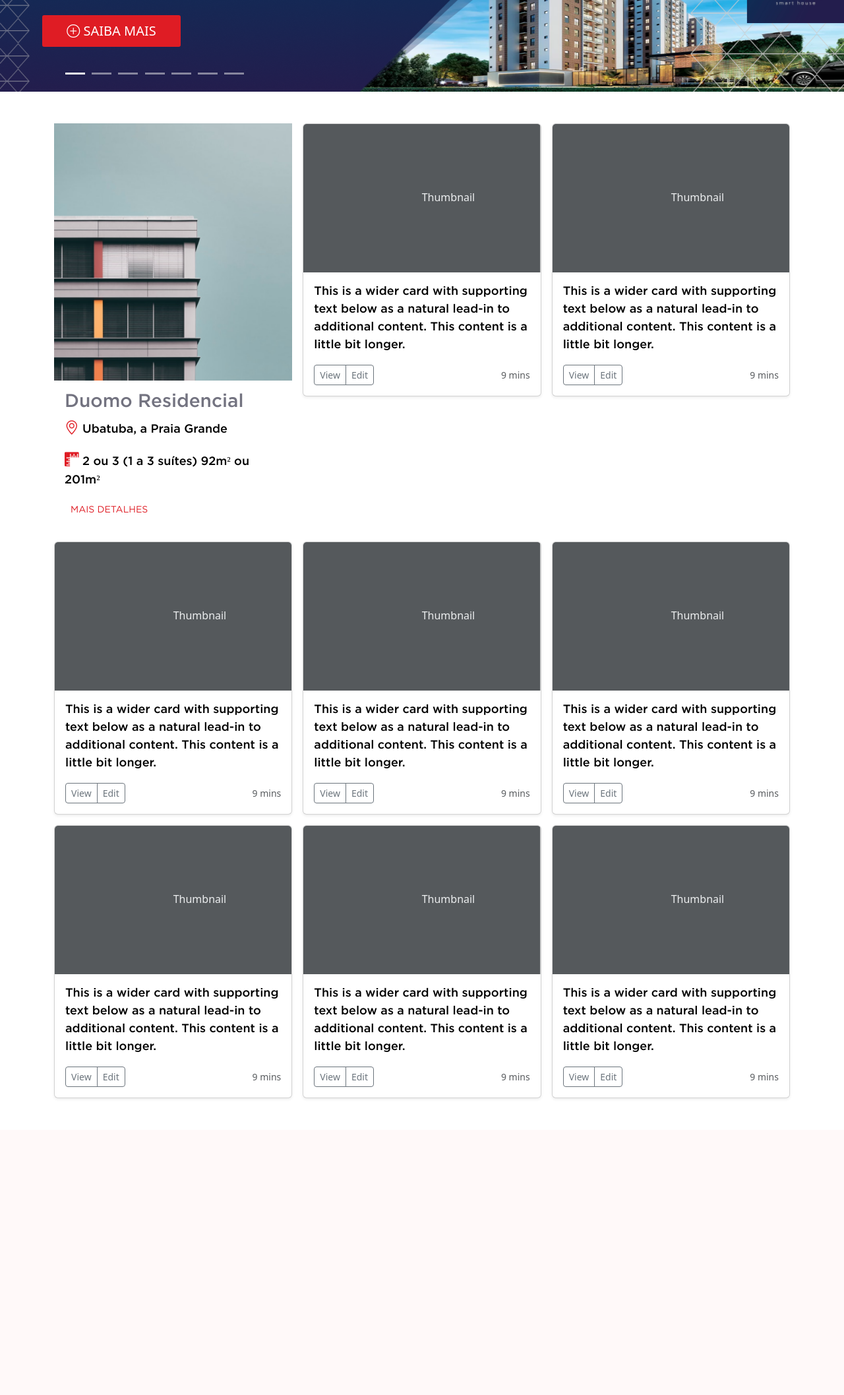
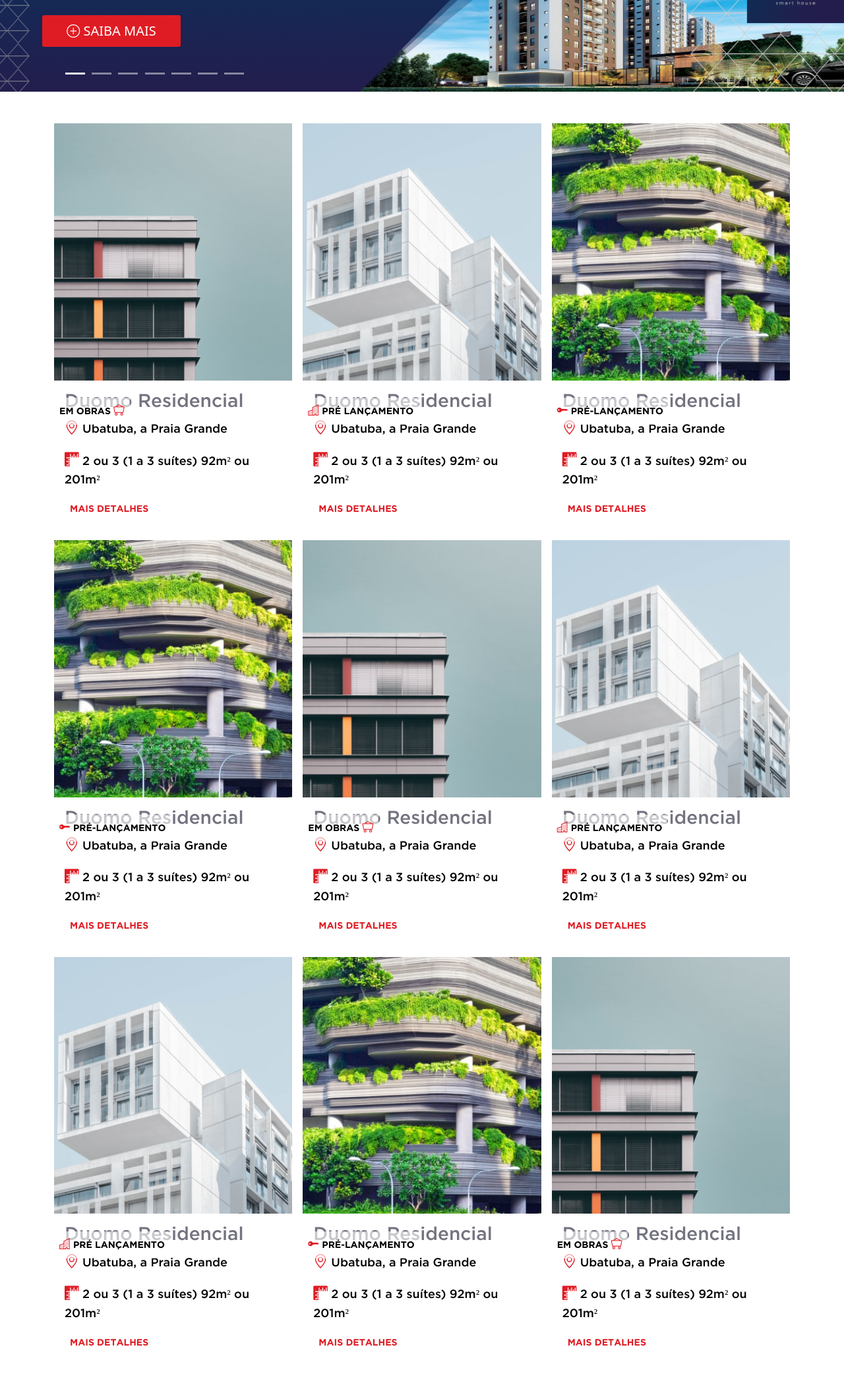
Before and after one commit to elenpetri/desafio-move-digital, a Flask app: page / in a window 1280 px wide. Shown: the part 257-2372 px from the top of the page at 66% size. Before the commit the page ends 1923 px from the top, so only its background shows below. Run offline with Flask 2, Linux system fonts and the light colour scheme; some libraries are stand-ins or nearby versions.

Commit message:
🎨 Improved formatting: Estilização do conteúdo do "album/catálogo"

```diff
--- a/src/static/css/home.css
+++ b/src/static/css/home.css
@@ -1,13 +1,20 @@
 @charset "UTF-8";
+
 @font-face {
-    font-family: 'GothamMedium_1' ;
+    font-family: 'GothamMedium_1';
     src: url('../fontes/GothamMedium_1.ttf') format('truetype');
 }
 
 @font-face {
-    font-family: 'GothamBook' ;
+    font-family: 'GothamBook';
     src: url('../fontes/GothamBook.ttf') format('truetype');
 }
+
+@font-face {
+    font-family: 'GothamBold';
+    src: url('../fontes/GothamBold.ttf') format('truetype');
+}
+
 /* HEADER */
 .bg-header {
     background-color: var(--red);
@@ -88,32 +95,36 @@
 }
 
 /* CARROSSEL */
-#btn-carrossel-div button{
-   background-color: #EEEEEE;
+#btn-carrossel-div button {
+    background-color: #EEEEEE;
 }
 
-.carousel-indicators.justify-content-start{
+.carousel-indicators.justify-content-start {
     margin-left: 6rem;
 }
 
 /*====Carrossel 2====*/
-#carrossel-2{ /*Todo conteudo da div incluindo h1, h2, button, etc*/
+#carrossel-2 {
+    /*Todo conteudo da div incluindo h1, h2, button, etc*/
     text-align: start;
     left: 6%;
 }
 
-.h1-carrossel-2{ /*Lançamento!*/
+.h1-carrossel-2 {
+    /*Lançamento!*/
     color: black;
 }
 
-.h2-carrossel-2{ /*Loteamento fechado de alto padrão em Taubaté!*/
+.h2-carrossel-2 {
+    /*Loteamento fechado de alto padrão em Taubaté!*/
     color: black;
     font-size: 42px;
     width: 665px;
     padding-top: 0.5rem;
 }
 
-.sub-txt-carrossel-2{ /*Terrenos de 250m² a 550m*/
+.sub-txt-carrossel-2 {
+    /*Terrenos de 250m² a 550m*/
     color: #737380;
     font-size: 26px;
     font-weight: 400;
@@ -132,7 +143,7 @@
     padding: auto;
 }
 
-#btn-area-busca-mobile{
+#btn-area-busca-mobile {
     width: 100%;
     background-color: var(--red);
     color: var(--white);
@@ -148,29 +159,87 @@
     border-width: 0;
 }
 
+.blackout-card img:hover  {
+    filter: brightness(80%);
+
+}
+
+.blackout-card img:hover ~ label {
+    background: white !important;
+
+}
+
+.blackout-card img:hover ~ .card-body .h1-txt-card {
+    color: var(--red);
+}
+
 .h1-txt-card {
-    color: var(--titulocard); /*Duomo Residencial*/
+    color: var(--titulocard);
+    /*Duomo Residencial*/
     font-size: 28px;
     font-weight: 400;
     font-family: 'GothamMedium_1';
 }
 
-.card-text{ /*Ubatuba, a Praia Grande e 2 ou 3 (1 a 3 suítes) 92m² ou 201m²*/
+.card-text {
+    /*Ubatuba, a Praia Grande e 2 ou 3 (1 a 3 suítes) 92m² ou 201m²*/
     color: black;
     font-size: 18px;
     font-family: 'GothamMedium_1';
 }
 
-.icon-card{
+.icon-card {
     color: var(--red);
     font-size: larger;
 }
 
-.btn.btn-sm.button-card{ /*MAIS DETALHES*/
-    font-family: 'GothamBook';
+.btn.btn-sm.button-card {
+    /*MAIS DETALHES*/
+    font-family: 'GothamBold';
     color: var(--red);
     font-size: 14px;
+    border: 0;
 }
+
+#fundo-btn-card {
+    /*efeito de slide no botão MAIS DETALHES*/
+    width: 0px;
+    background: var(--red);
+    transition: width 0.3s;
+    white-space: nowrap;
+    border-radius: 0;
+
+}
+
+#fundo-btn-card:hover,
+#fundo-btn-card:hover button {
+    width: 8rem;
+    color: var(--white);
+    border-radius: 0;
+}
+
+/*Tag informativa das imagens (pré lançamento, pronto para morar ...*/
+.container {
+    position: relative;
+}
+
+#image {
+    position: absolute;
+}
+
+#txt-tag-card {
+    position: absolute;
+    top: 26rem;
+    font-size: 14px;
+    font-family: 'GothamBold';
+    color: black;
+    background: rgba(255, 255, 255, 0.6);
+    width: auto;
+    padding: 8px;
+}
+
+
+
 
 /* ============================*/
 /*RESPONSIVO Max-width*/
@@ -179,109 +248,124 @@
         width: 80%;
     }
 
-    .txt-botao-header { /*inferior a 1024px esconde os textos dos botões do header que aparecem para desktop*/
+    .txt-botao-header {
+        /*inferior a 1024px esconde os textos dos botões do header que aparecem para desktop*/
         visibility: visible;
         visibility: hidden;
         visibility: collapse;
         display: none;
     }
 
-    .botao-header-desktop{ /*esconde botão de Buscar lançamentos para exibir o botão em modo mobile*/
+    .botao-header-desktop {
+        /*esconde botão de Buscar lançamentos para exibir o botão em modo mobile*/
         display: none !important;
     }
 
-    #carouselExampleIndicators > div.carousel-inner > div.carousel-item.active > div > h1{
+    #carouselExampleIndicators>div.carousel-inner>div.carousel-item.active>div>h1 {
         font-size: 35px;
         width: 95%;
     }
 
-    .txt-carrossel-1 {/*Novo conceito de inteligência desbloqueado.*/
+    .txt-carrossel-1 {
+        /*Novo conceito de inteligência desbloqueado.*/
         color: var(--white);
         font-weight: 300;
     }
 
-    .sub-txt-carrossel-1 { /*Apartamentos de 63,33m²*/
+    .sub-txt-carrossel-1 {
+        /*Apartamentos de 63,33m²*/
         font-size: 20px;
         font-weight: 600;
         color: var(--red);
-        width: 90%!important;
+        width: 90% !important;
     }
 
-    .carousel-caption{
-        position: relative!important;
+    .carousel-caption {
+        position: relative !important;
         bottom: 17rem !important;
         left: 5% !important;
     }
 
-    #carouselExampleIndicators > div.carousel-inner > div.carousel-item.active > div > div{
+    #carouselExampleIndicators>div.carousel-inner>div.carousel-item.active>div>div {
         width: 205px;
     }
 
-    #carouselExampleIndicators > div.carousel-inner > div.carousel-item.active > div > div{
+    #carouselExampleIndicators>div.carousel-inner>div.carousel-item.active>div>div {
         padding-top: 0.5rem;
     }
 
-    #carouselExampleIndicators > div.carousel-inner > div.carousel-item.active > div > div > button{
+    #carouselExampleIndicators>div.carousel-inner>div.carousel-item.active>div>div>button {
         color: var(--white);
         background-color: var(--red);
         border-radius: 3px;
         border: none;
     }
 
-    #carouselExampleIndicators > div.carousel-inner > div.carousel-item.active > div > div > button:hover{
+    #carouselExampleIndicators>div.carousel-inner>div.carousel-item.active>div>div>button:hover {
         background-color: black;
         color: var(--white);
         border: none;
     }
 
-    #carouselExampleIndicators > div.carousel-indicators.justify-content-start{
+    #carouselExampleIndicators>div.carousel-indicators.justify-content-start {
         bottom: 250px;
         color: var(--white);
         margin-left: 50px;
     }
-    .carousel-indicators.justify-content-start{
+
+    .carousel-indicators.justify-content-start {
         margin-left: 6rem;
     }
 
-    .h2-carrossel-2{ /*Loteamento fechado de alto padrão em Taubaté!*/
+    .h2-carrossel-2 {
+        /*Loteamento fechado de alto padrão em Taubaté!*/
         color: black;
         font-size: 32px;
     }
 
-    .h2-carrossel-2{ /*Loteamento fechado de alto padrão em Taubaté!*/
+    .h2-carrossel-2 {
+        /*Loteamento fechado de alto padrão em Taubaté!*/
         font-size: 20px;
         font-weight: 600;
         width: 332px;
     }
 
-    .sub-txt-carrossel-2{ /*Terrenos de 250m² a 550m*/
+    .sub-txt-carrossel-2 {
+        /*Terrenos de 250m² a 550m*/
         font-size: 20px;
         font-weight: 300;
     }
 
+    #txt-tag-card {
+        /*Posicionamento da Tag informativa das imagens (pré lançamento, pronto para morar ... no mobile*/
+        top: 21.4rem;
+    }
 }
 
 /* ============================*/
 /*RESPONSIVO Min-width*/
 @media (min-width: 1024px) {
-    .botao-header-mobile{ /*esconde botão de Buscar lançamentos para exibir o botão em modo mobile*/
+    .botao-header-mobile {
+        /*esconde botão de Buscar lançamentos para exibir o botão em modo mobile*/
         display: none !important;
     }
 
-    .txt-carrossel-1{ /*Novo conceito de inteligência desbloqueado.*/
+    .txt-carrossel-1 {
+        /*Novo conceito de inteligência desbloqueado.*/
         font-weight: 300;
-        width: 25%!important;
+        width: 25% !important;
         font-size: 60px;
     }
 
-    .sub-txt-carrossel-1 { /*Apartamentos de 63,33m²*/
+    .sub-txt-carrossel-1 {
+        /*Apartamentos de 63,33m²*/
         font-weight: 400;
         font-size: 26px;
         line-height: 48px;
         color: var(--red);
     }
 
-    .btn.button-saiba-mais{
+    .btn.button-saiba-mais {
         background-color: var(--red);
         color: var(--white);
         border-radius: 3px;
@@ -291,25 +375,26 @@
         left: 1%;
     }
 
-    .btn.button-saiba-mais:hover{
+    .btn.button-saiba-mais:hover {
         background-color: black;
         color: var(--white);
         border: none;
     }
 
-    .carousel-caption.carousel-caption-1{
+    .carousel-caption.carousel-caption-1 {
         right: 0;
         left: 5%;
         padding-bottom: 3rem;
     }
 
-    .carousel-caption{
+    .carousel-caption {
         left: 5%;
     }
 
-    .h1-carrossel-2{ /*Lançamento!*/
+    .h1-carrossel-2 {
+        /*Lançamento!*/
         font-weight: 300;
-        width: 25%!important;
+        width: 25% !important;
         font-size: 60px;
     }
 
--- a/src/templates/home.html
+++ b/src/templates/home.html
@@ -141,22 +141,22 @@
       </div>
     </div>
 
-  <!--Conteúdo album-->
+  <!--Conteúdo album/catálogo-->
     <div class="album py-5 ">
       <div class="container">
 
         <div class="row row-cols-1 row-cols-sm-2 row-cols-md-3 g-3">
           <div class="col">
-            <div class="card card-style">
-              <img src="/static/imagens/album-img1.png" alt="">
+            <div class="card card-style blackout-card">
+              <img src="/static/imagens/album-img1.png" alt="Imagem de Imóvel">
+              <label id="txt-tag-card">EM OBRAS <i class="bi bi-minecart-loaded icon-card"></i></label>
 
               <div class="card-body">
                 <h1 class="h1-txt-card">Duomo Residencial</h1>
                 <p class="card-text"><i class="bi bi-geo-alt icon-card"></i> Ubatuba, a Praia Grande</p>
                 <p class="card-text"><i class="bi bi-rulers icon-card"></i> 2 ou 3 (1 a 3 suítes) 92m² ou 201m²</p>
-
                 <div class="d-flex justify-content-between align-items-center">
-                  <div class="btn-group">
+                  <div id="fundo-btn-card" class="btn-group">
                     <button type="button" class="btn btn-sm button-card">MAIS DETALHES</button>
                   </div>
                 </div>
@@ -164,131 +164,139 @@
             </div>
           </div>
           <div class="col">
-            <div class="card shadow-sm">
-              <svg class="bd-placeholder-img card-img-top" width="100%" height="225" xmlns="http://www.w3.org/2000/svg" role="img" aria-label="Placeholder: Thumbnail" preserveAspectRatio="xMidYMid slice" focusable="false"><title>Placeholder</title><rect width="100%" height="100%" fill="#55595c"></rect><text x="50%" y="50%" fill="#eceeef" dy=".3em">Thumbnail</text></svg>
+            <div class="card card-style blackout-card">
+              <img src="/static/imagens/album-img2.png" alt="Imagem de Imóvel">
+              <label id="txt-tag-card"> <i class="bi bi-building icon-card"></i> PRÉ LANÇAMENTO</label>
 
               <div class="card-body">
-                <p class="card-text">This is a wider card with supporting text below as a natural lead-in to additional content. This content is a little bit longer.</p>
+                <h1 class="h1-txt-card">Duomo Residencial</h1>
+                <p class="card-text"><i class="bi bi-geo-alt icon-card"></i> Ubatuba, a Praia Grande</p>
+                <p class="card-text"><i class="bi bi-rulers icon-card"></i> 2 ou 3 (1 a 3 suítes) 92m² ou 201m²</p>
                 <div class="d-flex justify-content-between align-items-center">
-                  <div class="btn-group">
-                    <button type="button" class="btn btn-sm btn-outline-secondary">View</button>
-                    <button type="button" class="btn btn-sm btn-outline-secondary">Edit</button>
+                  <div id="fundo-btn-card" class="btn-group">
+                    <button type="button" class="btn btn-sm button-card">MAIS DETALHES</button>
                   </div>
-                  <small class="text-muted">9 mins</small>
                 </div>
               </div>
             </div>
           </div>
           <div class="col">
-            <div class="card shadow-sm">
-              <svg class="bd-placeholder-img card-img-top" width="100%" height="225" xmlns="http://www.w3.org/2000/svg" role="img" aria-label="Placeholder: Thumbnail" preserveAspectRatio="xMidYMid slice" focusable="false"><title>Placeholder</title><rect width="100%" height="100%" fill="#55595c"></rect><text x="50%" y="50%" fill="#eceeef" dy=".3em">Thumbnail</text></svg>
+            <div class="card card-style blackout-card">
+              <img src="/static/imagens/album-img3.png" alt="Imagem de Imóvel">
+              <label id="txt-tag-card"> <i class="bi bi-key-fill icon-card"></i> PRÉ-LANÇAMENTO</label>
 
               <div class="card-body">
-                <p class="card-text">This is a wider card with supporting text below as a natural lead-in to additional content. This content is a little bit longer.</p>
+                <h1 class="h1-txt-card">Duomo Residencial</h1>
+                <p class="card-text"><i class="bi bi-geo-alt icon-card"></i> Ubatuba, a Praia Grande</p>
+                <p class="card-text"><i class="bi bi-rulers icon-card"></i> 2 ou 3 (1 a 3 suítes) 92m² ou 201m²</p>
                 <div class="d-flex justify-content-between align-items-center">
-                  <div class="btn-group">
-                    <button type="button" class="btn btn-sm btn-outline-secondary">View</button>
-                    <button type="button" class="btn btn-sm btn-outline-secondary">Edit</button>
+                  <div id="fundo-btn-card" class="btn-group">
+                    <button type="button" class="btn btn-sm button-card">MAIS DETALHES</button>
                   </div>
-                  <small class="text-muted">9 mins</small>
                 </div>
               </div>
             </div>
           </div>
 
           <div class="col">
-            <div class="card shadow-sm">
-              <svg class="bd-placeholder-img card-img-top" width="100%" height="225" xmlns="http://www.w3.org/2000/svg" role="img" aria-label="Placeholder: Thumbnail" preserveAspectRatio="xMidYMid slice" focusable="false"><title>Placeholder</title><rect width="100%" height="100%" fill="#55595c"></rect><text x="50%" y="50%" fill="#eceeef" dy=".3em">Thumbnail</text></svg>
+            <div class="card card-style blackout-card">
+              <img src="/static/imagens/album-img3.png" alt="Imagem de Imóvel">
+              <label id="txt-tag-card"> <i class="bi bi-key-fill icon-card"></i> PRÉ-LANÇAMENTO</label>
 
               <div class="card-body">
-                <p class="card-text">This is a wider card with supporting text below as a natural lead-in to additional content. This content is a little bit longer.</p>
+                <h1 class="h1-txt-card">Duomo Residencial</h1>
+                <p class="card-text"><i class="bi bi-geo-alt icon-card"></i> Ubatuba, a Praia Grande</p>
+                <p class="card-text"><i class="bi bi-rulers icon-card"></i> 2 ou 3 (1 a 3 suítes) 92m² ou 201m²</p>
                 <div class="d-flex justify-content-between align-items-center">
-                  <div class="btn-group">
-                    <button type="button" class="btn btn-sm btn-outline-secondary">View</button>
-                    <button type="button" class="btn btn-sm btn-outline-secondary">Edit</button>
+                  <div id="fundo-btn-card" class="btn-group">
+                    <button type="button" class="btn btn-sm button-card">MAIS DETALHES</button>
                   </div>
-                  <small class="text-muted">9 mins</small>
                 </div>
               </div>
             </div>
           </div>
           <div class="col">
-            <div class="card shadow-sm">
-              <svg class="bd-placeholder-img card-img-top" width="100%" height="225" xmlns="http://www.w3.org/2000/svg" role="img" aria-label="Placeholder: Thumbnail" preserveAspectRatio="xMidYMid slice" focusable="false"><title>Placeholder</title><rect width="100%" height="100%" fill="#55595c"></rect><text x="50%" y="50%" fill="#eceeef" dy=".3em">Thumbnail</text></svg>
+            <div class="card card-style blackout-card">
+              <img src="/static/imagens/album-img1.png" alt="Imagem de Imóvel">
+              <label id="txt-tag-card">EM OBRAS <i class="bi bi-minecart-loaded icon-card"></i></label>
 
               <div class="card-body">
-                <p class="card-text">This is a wider card with supporting text below as a natural lead-in to additional content. This content is a little bit longer.</p>
+                <h1 class="h1-txt-card">Duomo Residencial</h1>
+                <p class="card-text"><i class="bi bi-geo-alt icon-card"></i> Ubatuba, a Praia Grande</p>
+                <p class="card-text"><i class="bi bi-rulers icon-card"></i> 2 ou 3 (1 a 3 suítes) 92m² ou 201m²</p>
                 <div class="d-flex justify-content-between align-items-center">
-                  <div class="btn-group">
-                    <button type="button" class="btn btn-sm btn-outline-secondary">View</button>
-                    <button type="button" class="btn btn-sm btn-outline-secondary">Edit</button>
+                  <div id="fundo-btn-card" class="btn-group">
+                    <button type="button" class="btn btn-sm button-card">MAIS DETALHES</button>
                   </div>
-                  <small class="text-muted">9 mins</small>
                 </div>
               </div>
             </div>
           </div>
           <div class="col">
-            <div class="card shadow-sm">
-              <svg class="bd-placeholder-img card-img-top" width="100%" height="225" xmlns="http://www.w3.org/2000/svg" role="img" aria-label="Placeholder: Thumbnail" preserveAspectRatio="xMidYMid slice" focusable="false"><title>Placeholder</title><rect width="100%" height="100%" fill="#55595c"></rect><text x="50%" y="50%" fill="#eceeef" dy=".3em">Thumbnail</text></svg>
+            <div class="card card-style blackout-card">
+              <img src="/static/imagens/album-img2.png" alt="Imagem de Imóvel">
+              <label id="txt-tag-card"> <i class="bi bi-building icon-card"></i> PRÉ LANÇAMENTO</label>
 
               <div class="card-body">
-                <p class="card-text">This is a wider card with supporting text below as a natural lead-in to additional content. This content is a little bit longer.</p>
+                <h1 class="h1-txt-card">Duomo Residencial</h1>
+                <p class="card-text"><i class="bi bi-geo-alt icon-card"></i> Ubatuba, a Praia Grande</p>
+                <p class="card-text"><i class="bi bi-rulers icon-card"></i> 2 ou 3 (1 a 3 suítes) 92m² ou 201m²</p>
                 <div class="d-flex justify-content-between align-items-center">
-                  <div class="btn-group">
-                    <button type="button" class="btn btn-sm btn-outline-secondary">View</button>
-                    <button type="button" class="btn btn-sm btn-outline-secondary">Edit</button>
+                  <div id="fundo-btn-card" class="btn-group">
+                    <button type="button" class="btn btn-sm button-card">MAIS DETALHES</button>
                   </div>
-                  <small class="text-muted">9 mins</small>
                 </div>
               </div>
             </div>
           </div>
 
           <div class="col">
-            <div class="card shadow-sm">
-              <svg class="bd-placeholder-img card-img-top" width="100%" height="225" xmlns="http://www.w3.org/2000/svg" role="img" aria-label="Placeholder: Thumbnail" preserveAspectRatio="xMidYMid slice" focusable="false"><title>Placeholder</title><rect width="100%" height="100%" fill="#55595c"></rect><text x="50%" y="50%" fill="#eceeef" dy=".3em">Thumbnail</text></svg>
+            <div class="card card-style blackout-card">
+              <img src="/static/imagens/album-img2.png" alt="Imagem de Imóvel">
+              <label id="txt-tag-card"> <i class="bi bi-building icon-card"></i> PRÉ LANÇAMENTO</label>
 
               <div class="card-body">
-                <p class="card-text">This is a wider card with supporting text below as a natural lead-in to additional content. This content is a little bit longer.</p>
+                <h1 class="h1-txt-card">Duomo Residencial</h1>
+                <p class="card-text"><i class="bi bi-geo-alt icon-card"></i> Ubatuba, a Praia Grande</p>
+                <p class="card-text"><i class="bi bi-rulers icon-card"></i> 2 ou 3 (1 a 3 suítes) 92m² ou 201m²</p>
                 <div class="d-flex justify-content-between align-items-center">
-                  <div class="btn-group">
-                    <button type="button" class="btn btn-sm btn-outline-secondary">View</button>
-                    <button type="button" class="btn btn-sm btn-outline-secondary">Edit</button>
+                  <div id="fundo-btn-card" class="btn-group">
+                    <button type="button" class="btn btn-sm button-card">MAIS DETALHES</button>
                   </div>
-                  <small class="text-muted">9 mins</small>
                 </div>
               </div>
             </div>
           </div>
           <div class="col">
-            <div class="card shadow-sm">
-              <svg class="bd-placeholder-img card-img-top" width="100%" height="225" xmlns="http://www.w3.org/2000/svg" role="img" aria-label="Placeholder: Thumbnail" preserveAspectRatio="xMidYMid slice" focusable="false"><title>Placeholder</title><rect width="100%" height="100%" fill="#55595c"></rect><text x="50%" y="50%" fill="#eceeef" dy=".3em">Thumbnail</text></svg>
+            <div class="card card-style blackout-card">
+              <img src="/static/imagens/album-img3.png" alt="Imagem de Imóvel">
+              <label id="txt-tag-card"> <i class="bi bi-key-fill icon-card"></i> PRÉ-LANÇAMENTO</label>
 
               <div class="card-body">
-                <p class="card-text">This is a wider card with supporting text below as a natural lead-in to additional content. This content is a little bit longer.</p>
+                <h1 class="h1-txt-card">Duomo Residencial</h1>
+                <p class="card-text"><i class="bi bi-geo-alt icon-card"></i> Ubatuba, a Praia Grande</p>
+                <p class="card-text"><i class="bi bi-rulers icon-card"></i> 2 ou 3 (1 a 3 suítes) 92m² ou 201m²</p>
                 <div class="d-flex justify-content-between align-items-center">
-                  <div class="btn-group">
-                    <button type="button" class="btn btn-sm btn-outline-secondary">View</button>
-                    <button type="button" class="btn btn-sm btn-outline-secondary">Edit</button>
+                  <div id="fundo-btn-card" class="btn-group">
+                    <button type="button" class="btn btn-sm button-card">MAIS DETALHES</button>
                   </div>
-                  <small class="text-muted">9 mins</small>
                 </div>
               </div>
             </div>
           </div>
           <div class="col">
-            <div class="card shadow-sm">
-              <svg class="bd-placeholder-img card-img-top" width="100%" height="225" xmlns="http://www.w3.org/2000/svg" role="img" aria-label="Placeholder: Thumbnail" preserveAspectRatio="xMidYMid slice" focusable="false"><title>Placeholder</title><rect width="100%" height="100%" fill="#55595c"></rect><text x="50%" y="50%" fill="#eceeef" dy=".3em">Thumbnail</text></svg>
+            <div class="card card-style blackout-card">
+              <img src="/static/imagens/album-img1.png" alt="Imagem de Imóvel">
+              <label id="txt-tag-card">EM OBRAS <i class="bi bi-minecart-loaded icon-card"></i></label>
 
               <div class="card-body">
-                <p class="card-text">This is a wider card with supporting text below as a natural lead-in to additional content. This content is a little bit longer.</p>
+                <h1 class="h1-txt-card">Duomo Residencial</h1>
+                <p class="card-text"><i class="bi bi-geo-alt icon-card"></i> Ubatuba, a Praia Grande</p>
+                <p class="card-text"><i class="bi bi-rulers icon-card"></i> 2 ou 3 (1 a 3 suítes) 92m² ou 201m²</p>
                 <div class="d-flex justify-content-between align-items-center">
-                  <div class="btn-group">
-                    <button type="button" class="btn btn-sm btn-outline-secondary">View</button>
-                    <button type="button" class="btn btn-sm btn-outline-secondary">Edit</button>
+                  <div id="fundo-btn-card" class="btn-group">
+                    <button type="button" class="btn btn-sm button-card">MAIS DETALHES</button>
                   </div>
-                  <small class="text-muted">9 mins</small>
                 </div>
               </div>
             </div>
```
